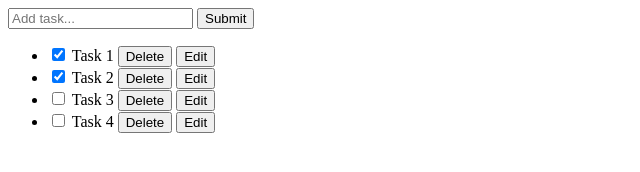
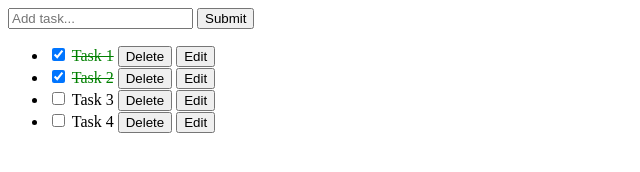
Before and after one commit to ennyongit/todoApp, a plain HTML site: page index.html in a window 1280 px wide. Both pictures are taken after a click on the checkbox "Task 1". Shown: the full height of the page, 0-640 px from the left. Drawn offline with Linux system fonts and the light colour scheme.

Commit message:
create function checkTaskStatus which checks wether task is active or not and behaves accordingly; create style.css file and add some style on checkbox labels

```diff
--- a/index.html
+++ b/index.html
@@ -4,6 +4,7 @@
 <head>
     <meta charset="UTF-8">
     <meta name="viewport" content="width=device-width, initial-scale=1.0">
+    <link rel="stylesheet" href="/style.css">
     <title>Todo App</title>
 </head>
 
--- a/lib.js
+++ b/lib.js
@@ -9,7 +9,7 @@
                 let task = tasks[i]; // individual object
                 html = html +
                     `<li class="task">
-                <input id=task-${i} type="checkbox" name="completed" ${task.active ? "" : "checked"}>
+                <input id=task-${i} type="checkbox" name="completed" ${task.active ? "" : "checked"} onchange="checkTaskStatus(${i})"}>
                 <label for="task-${i}">${task.name}</label>
                 <button class="deleteBtn">Delete</button>
                 <button class="editBtn">Edit</button>
@@ -22,3 +22,11 @@
 
         // second parameter: element where we want to load html.
         generateHtml(tasks, "tasks");
+
+        const checkTaskStatus = (taskId) => {
+            debugger;
+            const task = tasks[taskId]; //i object
+            task.active = !task.active;
+            console.log(task);
+            generateHtml(tasks, "tasks");
+        }
--- /dev/null
+++ b/style.css
@@ -0,0 +1,4 @@
+input[type="checkbox"]:checked + label {
+    text-decoration: line-through;
+    color: green;
+}
```
